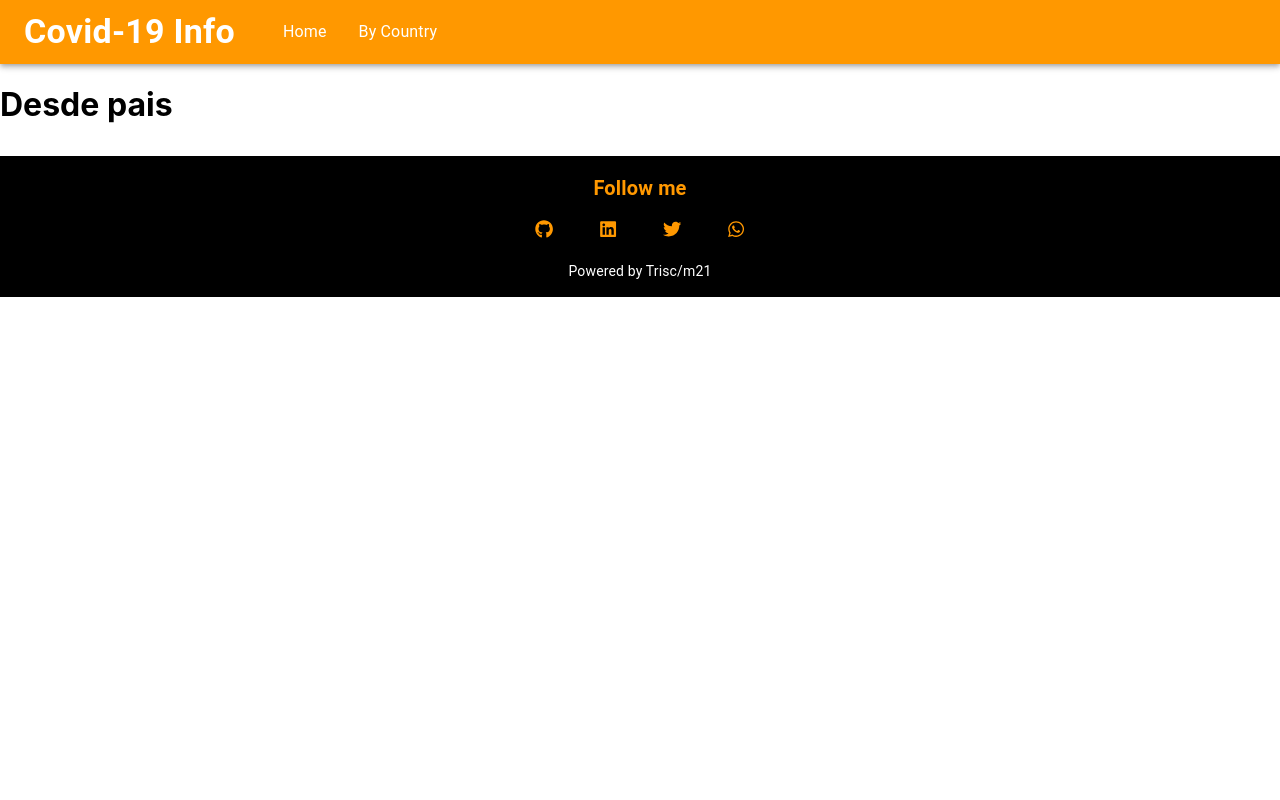
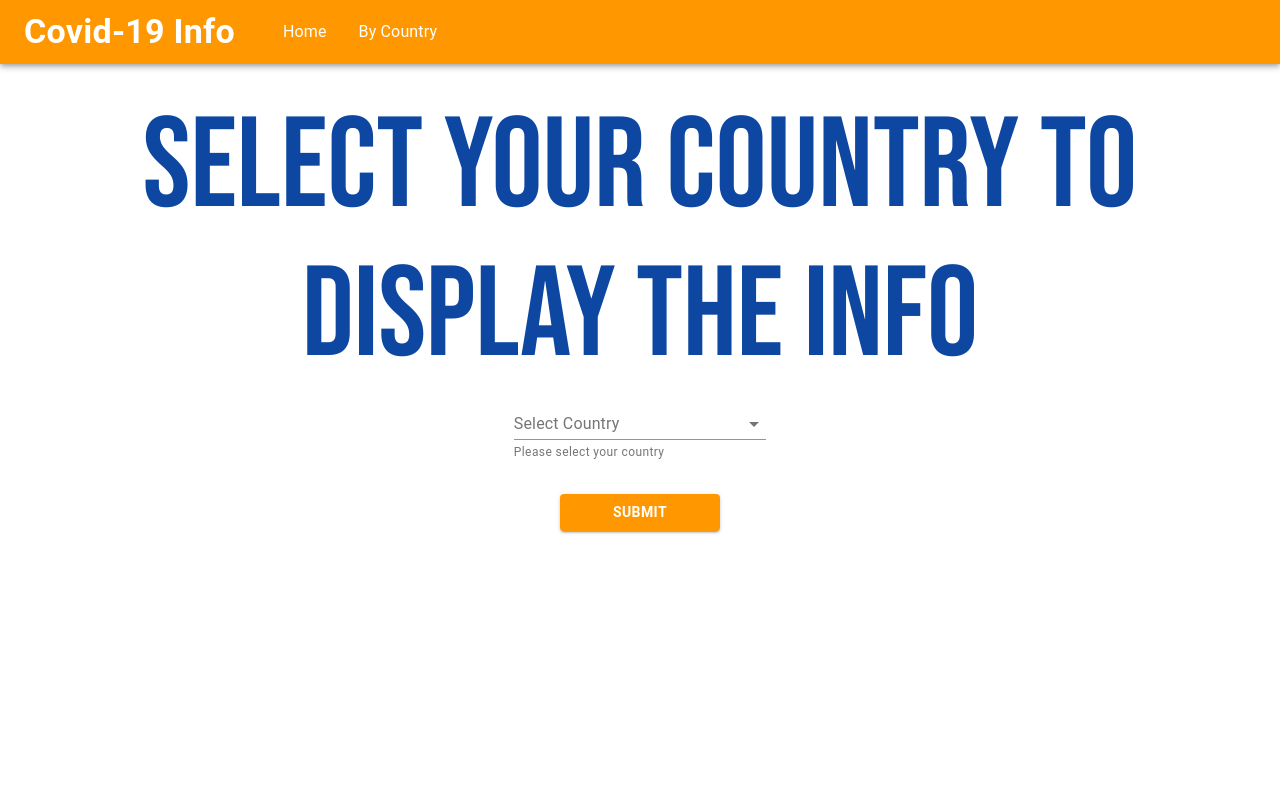
Before and after one commit to misanc21/covid-19, a React (Create React App) app: page /pais in a window 1280 px wide. Shown: the top 800 px of the page. Built offline with nearby package versions, Linux system fonts and the light colour scheme.

Commit message:
agregar paos seleccionado form

```diff
--- a/src/components/DataHome.js
+++ b/src/components/DataHome.js
@@ -16,6 +16,7 @@ const DataHome = () => {
     const {TotalConfirmed, TotalRecovered, TotalDeaths, NewConfirmed, NewDeaths, NewRecovered} = summary
     useEffect(() => {
         getSummaryFunc()
+    //eslint-disable-next-line
     }, [])
 
     return (
@@ -23,7 +24,7 @@ const DataHome = () => {
             <DataTitle msg="Total confirmed cases to date" value={TotalConfirmed}/>
             <DataLegend msg="Total recovered" value={TotalRecovered}/>
             <DataLegend msg="Total Deaths" value={TotalDeaths}/>
-            <DataTitle msg="New confirmed" value={NewConfirmed}/>
+            <DataTitle msg="New confirmed today" value={NewConfirmed}/>
             <DataLegend msg="New recovered" value={NewRecovered}/>
             <DataLegend msg="New Deaths" value={NewDeaths}/>
         </Grid>
--- /dev/null
+++ b/src/components/Error.js
@@ -0,0 +1,16 @@
+import React from 'react';
+import { makeStyles, Typography } from '@material-ui/core';
+const Error = ({msg}) => {
+    const classes = useStyles()
+    return (
+    <Typography variant="h6" className={classes.titleError} color="secondary">{msg}</Typography>
+    );
+}
+
+const useStyles = makeStyles((theme) => ({
+    titleError: {
+
+    }
+  }));
+
+export default Error;
--- /dev/null
+++ b/src/components/FormCountry.js
@@ -0,0 +1,84 @@
+import React, { useContext, useState } from 'react';
+import { makeStyles, TextField, MenuItem, Button } from '@material-ui/core';
+import CovidContext from '../context/covidContext'
+
+import Error from './Error'
+
+
+const FormCountry = () => {
+    const classes = useStyles();
+    const covidCon = useContext(CovidContext)
+    const {
+        countries,
+        selectCountryFunc
+    } = covidCon
+
+    const [country, setCountry] = useState('')
+    const [error, setError] = useState(false)
+
+    const handleChange = e => {
+        setCountry(e.target.value)
+    }
+    const handleSumbit = e => {
+        e.preventDefault()
+        if(country.trim()=== ''){
+            setError(true)
+            return
+        }
+        selectCountryFunc(country)
+    }
+
+    return (
+        <form className={classes.root} noValidate autoComplete="off" onSubmit={handleSumbit}>
+            <TextField
+                className={classes.select}
+                select
+                label="Select Country"
+                value={country}
+                onChange={handleChange}
+                helperText="Please select your country"
+                >
+                {countries.map((c) => (
+                    <MenuItem key={c.CountryCode} value={c.CountryCode}>
+                    {c.Country}
+                    </MenuItem>
+                ))}
+            </TextField>
+            {error ? <Error msg="Selecciona un pais para continuar"/>: null}
+            <Button variant="contained" type="submit" className={classes.button}>
+                Submit
+            </Button>
+        </form>
+    );
+}
+
+const useStyles = makeStyles((theme) => ({
+    root: {
+        display:'flex',
+        flexFlow: 'column wrap',
+        justifyContent:'center',
+        textAlign:'center',
+        '& .MuiTextField-root': {
+        margin: theme.spacing(1),
+        width: '25ch',
+        },
+    },
+    select : {
+        margin:'auto!important'
+    },
+    button: {
+        marginTop: '2rem',
+        marginBottom: '.5rem',
+        backgroundColor: '#ff9800',
+        color: 'white',
+        fontWeight: 'bold',
+        width:'10rem',
+        marginLeft:'auto!important',
+        marginRight:'auto!important',
+        '&:hover':{
+            backgroundColor: '#0d47a1',
+        }
+    },
+  }));
+
+export default FormCountry;
--- a/src/components/Pais.js
+++ b/src/components/Pais.js
@@ -1,7 +1,42 @@
 import React from 'react';
+import { makeStyles, Grid, Typography } from '@material-ui/core';
+import FormCountry from './FormCountry'
 
 const Pais = () => {
-    return ( <h1>Desde pais</h1> );
+    const classes = useStyles()
+    return (
+        <div className={classes.root}>
+            <Grid container>
+                <Grid item xs={12} className={classes.titleContainer}>
+                    <Typography variant="h3" className={classes.titleText} color="secondary">Select your country to display the info</Typography>
+                    <FormCountry />
+                </Grid>
+            </Grid>
+        </div>
+    );
 }
 
+const useStyles = makeStyles((theme) => ({
+    root: {
+      flexGrow: 1,
+      minHeight: '100vh'
+    },
+    paper: {
+      textAlign: 'center',
+      color: theme.palette.text.secondary,
+    },
+    titleContainer: {
+        width: '100%',
+        textAlign: 'center'
+    },
+    titleText: {
+        marginTop:'1.8rem',
+        fontSize: '5rem',
+        fontFamily: 'Bebas neue, sans-serif',
+        [theme.breakpoints.up('sm')]: {
+            fontSize: '8rem'
+        }
+    },
+  }));
+
 export default Pais;
--- a/src/context/covidReducer.js
+++ b/src/context/covidReducer.js
@@ -1,5 +1,6 @@
 import {
-    GET_SUMMARY_DATA
+    GET_SUMMARY_DATA,
+    SELECT_COUNTRY
 } from '../types'
 
 export default (state, action) => {
@@ -10,6 +11,11 @@ export default (state, action) => {
                 summary: action.payload.Global,
                 countries: action.payload.Countries
             })
+        case SELECT_COUNTRY:
+            return({
+                ...state,
+                selectedCountry: action.payload
+            })
         default:
         return state
     }
--- a/src/context/covidState.js
+++ b/src/context/covidState.js
@@ -5,13 +5,15 @@ import covidReducer from './covidReducer'
 import axios from 'axios'
 
 import {
-    GET_SUMMARY_DATA
+    GET_SUMMARY_DATA,
+    SELECT_COUNTRY
 } from '../types'
 
 const CovidState = props => {
     const InitialState = {
         countries: [],
-        summary: {}
+        summary: {},
+        selectedCountry: {}
     }
 
     const [state, dispatch] = useReducer(covidReducer, InitialState)
@@ -27,12 +29,22 @@ const CovidState = props => {
             })
     }
 
+    const selectCountryFunc = (cc) => {
+        const country = state.countries.filter(e=> e.CountryCode === cc)
+        dispatch({
+            type: SELECT_COUNTRY,
+            payload: country[0]
+        })
+    }
+
     return (
         <CovidContext.Provider
             value={{
                 countries: state.countries,
                 summary: state.summary,
-                getSummaryFunc
+                selectedCountry: state.selectedCountry,
+                getSummaryFunc,
+                selectCountryFunc
             }}
         >
             {props.children}
--- a/src/types.js
+++ b/src/types.js
@@ -1 +1,2 @@
 export const GET_SUMMARY_DATA = 'GET_SUMMARY_DATA'
+export const SELECT_COUNTRY = 'SELECT_COUNTRY'
```
